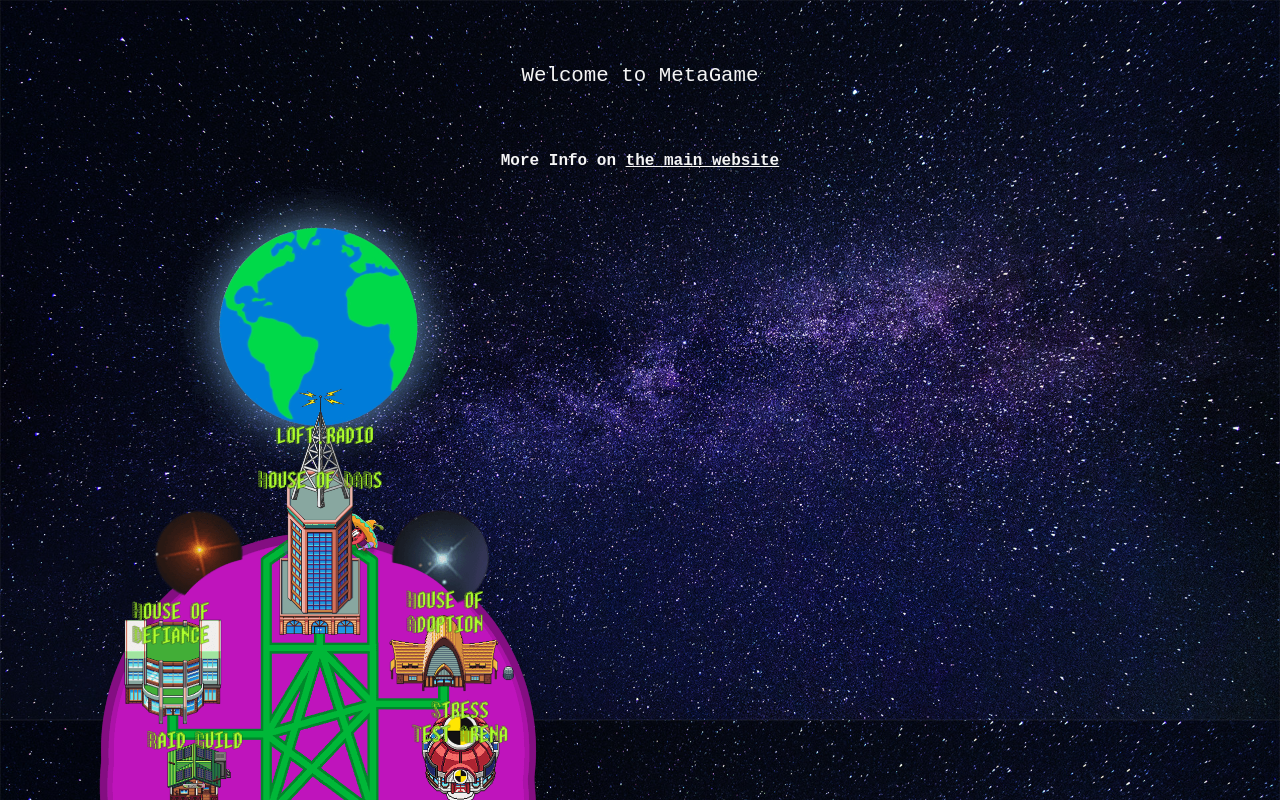
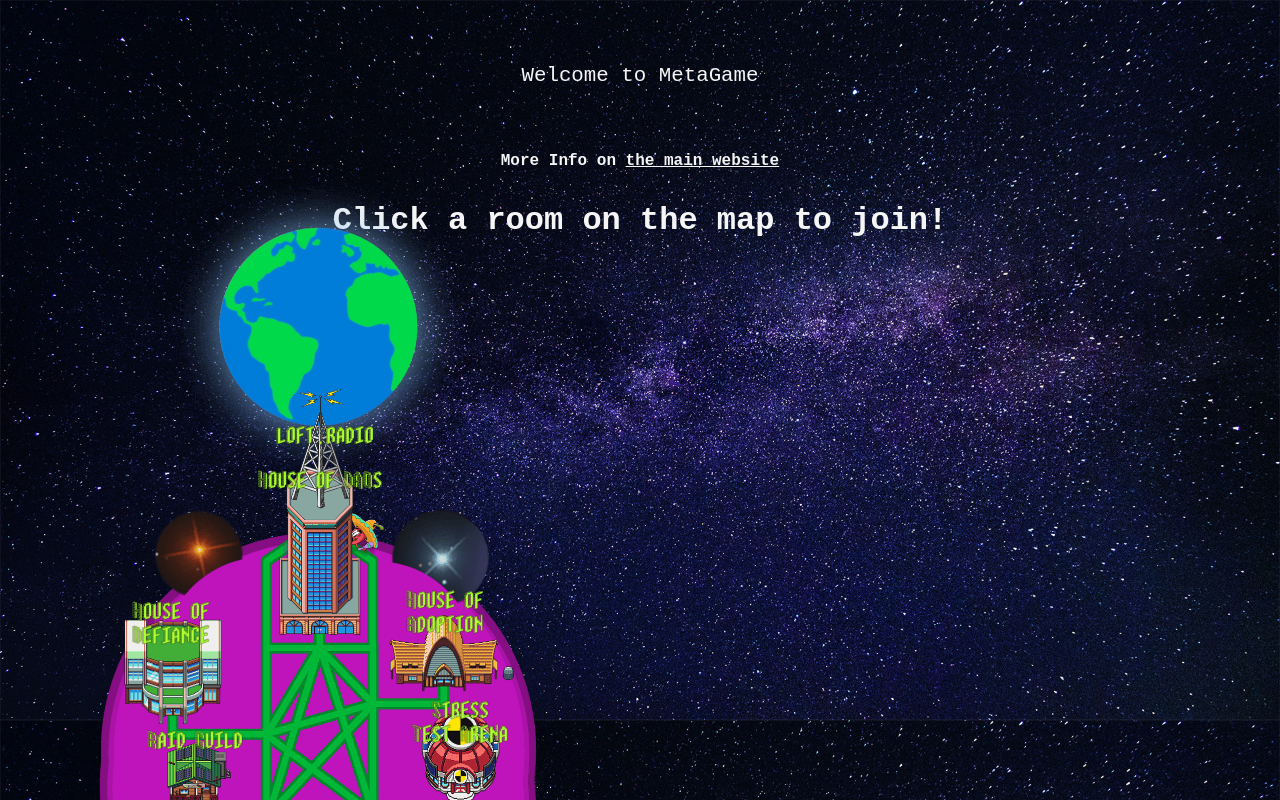
Before and after one commit to MetaFam/interspace.chat, a React (Create React App) app: page / in a window 1280 px wide. Shown: the top 800 px of the page. Built offline with nearby package versions, Linux system fonts and the light colour scheme.

Commit message:
fix(Space): add default text when no room has been joined

```diff
--- a/src/components/JitsiInstance.js
+++ b/src/components/JitsiInstance.js
@@ -1,4 +1,4 @@
-import React, { useEffect, useContext } from "react";
+import React, { useEffect } from "react";
 // import * as JitsiMeetExternalAPI from "../dist/jitsi";
 
 const JitsiMeetExternalAPI = window.JitsiMeetExternalAPI;
--- a/src/components/Space.js
+++ b/src/components/Space.js
@@ -1,4 +1,4 @@
-import React, { useContext } from "react";
+import React, { Fragment, useContext } from "react";
 import styled from "styled-components";
 
 import { FloatingSpaceContext } from "../contexts/FloatingSpaceContext";
@@ -84,11 +84,14 @@ const Space = () => {
         <span>
           More Info on <a href="https://metagame.wtf">the main website</a>
         </span>
-        {displayJoinedSpaces(currentFloatingSpaces) &&
-          <SpaceInfo>
-            You're in the <CurrentSpace>{displayJoinedSpaces(currentFloatingSpaces)}</CurrentSpace>!
-          </SpaceInfo>
-        }
+        <SpaceInfo>
+          {displayJoinedSpaces(currentFloatingSpaces) ?
+            <Fragment>
+              You're in the <CurrentSpace>{displayJoinedSpaces(currentFloatingSpaces)}</CurrentSpace>!
+            </Fragment>
+            : "Click a room on the map to join!"
+          }
+        </SpaceInfo>
       </span>
 
       <div className="map-container">
```
